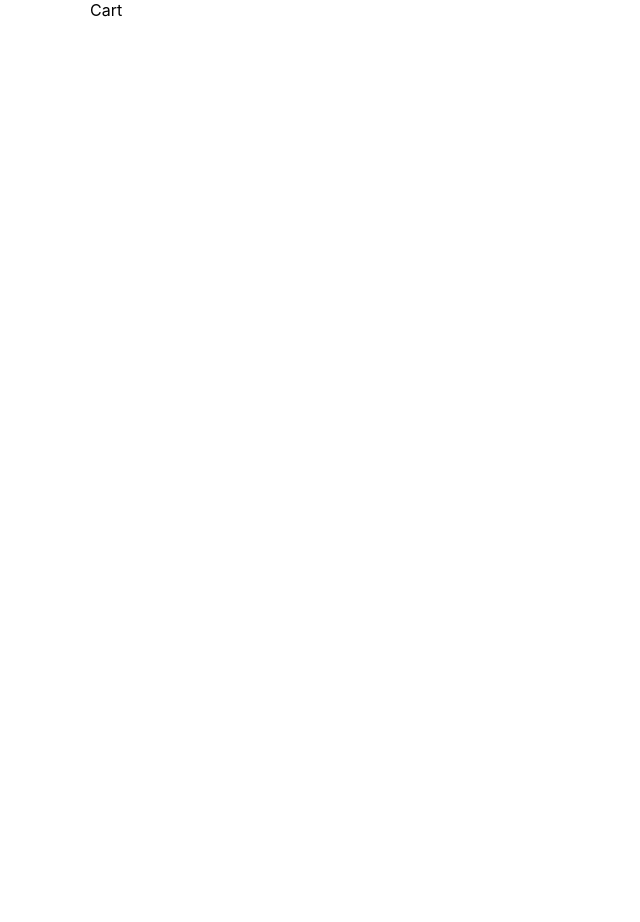
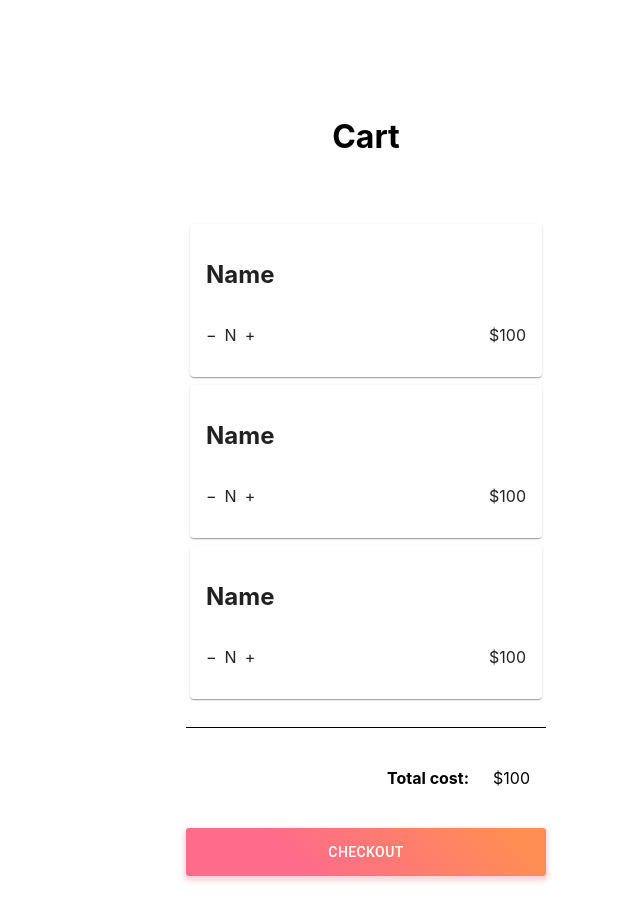
Before and after one commit to grigory-lapshin/strelka-test, a React (Create React App) app: page /cart in a window 1280 px wide. Shown: the top 922 px of the page, without its empty margins (274-914 px from the left). Before the commit the page ends 800 px from the top, so only its background shows below. Built offline with nearby package versions, Linux system fonts and the light colour scheme.

Commit message:
feat: cart layout

```diff
--- a/src/Pages/Cart.js
+++ b/src/Pages/Cart.js
@@ -1,3 +1,95 @@
 import React from 'react';
+import { Container, Card } from '@material-ui/core';
+import { styled } from '@material-ui/styles';
+import GradientButton from '../components/GradientButton';
+import Header1 from '../components/Header1';
 
-export default () => <div>Cart</div>;
+const CenteredContainer = styled(Container)({
+  padding: '6em',
+  display: 'flex',
+  flexDirection: 'column',
+  alignItems: 'stretch',
+});
+
+const ItemsContainer = styled('div')({ display: 'flex', flexFlow: 'column' });
+
+const ProductName = styled('h2')({});
+
+const CostContainer = styled('div')({
+  display: 'flex',
+  flexFlow: 'row no-wrap',
+  justifyContent: 'space-between',
+});
+
+const Cost = styled('p')({ '&:before': { content: '"$"' }, alignSelf: 'flex-end' });
+
+const Sign = styled('span')({});
+
+const AmountContainer = styled('div')({
+  display: 'flex',
+  flexFlow: 'row no-wrap',
+  justifyContent: 'space-around',
+  alignItems: 'center',
+});
+
+const Amount = styled('p')({ margin: '0 8px' });
+
+const AmountWithControls = () => (
+  <AmountContainer>
+    <Sign>−</Sign>
+    <Amount>N</Amount>
+    <Sign>+</Sign>
+  </AmountContainer>
+);
+
+const ItemCard = styled(Card)({
+  margin: '4px',
+  padding: '1em',
+  display: 'flex',
+  flexDirection: 'column',
+  justifyContent: 'space-between',
+  height: '90%',
+});
+
+const Item = () => (
+  <ItemCard>
+    <ProductName>Name</ProductName>
+    <CostContainer>
+      <AmountWithControls />
+      <Cost>100</Cost>
+    </CostContainer>
+  </ItemCard>
+);
+
+const TotalCostContainer = styled('div')({
+  display: 'flex',
+  justifyContent: 'flex-end',
+  alignItems: 'center',
+  marginTop: '1.5em',
+  padding: '1.5em 1em',
+  borderTop: '1px solid black',
+});
+
+const TotalCostLabel = styled('h4')({ margin: '0 1.5em 0 0' });
+
+const TotalCostNumber = styled('p')({ '&:before': { content: '"$"' }, alignSelf: 'flex-end' });
+
+const TotalCost = () => (
+  <TotalCostContainer>
+    <TotalCostLabel>Total cost:</TotalCostLabel>
+    <TotalCostNumber>100</TotalCostNumber>
+  </TotalCostContainer>
+);
+
+export default () => (
+  <CenteredContainer>
+    <Header1>Cart</Header1>
+    <ItemsContainer>
+      <Item />
+      <Item />
+      <Item />
+    </ItemsContainer>
+    <TotalCost />
+    <GradientButton>Checkout</GradientButton>
+  </CenteredContainer>
+);
```
